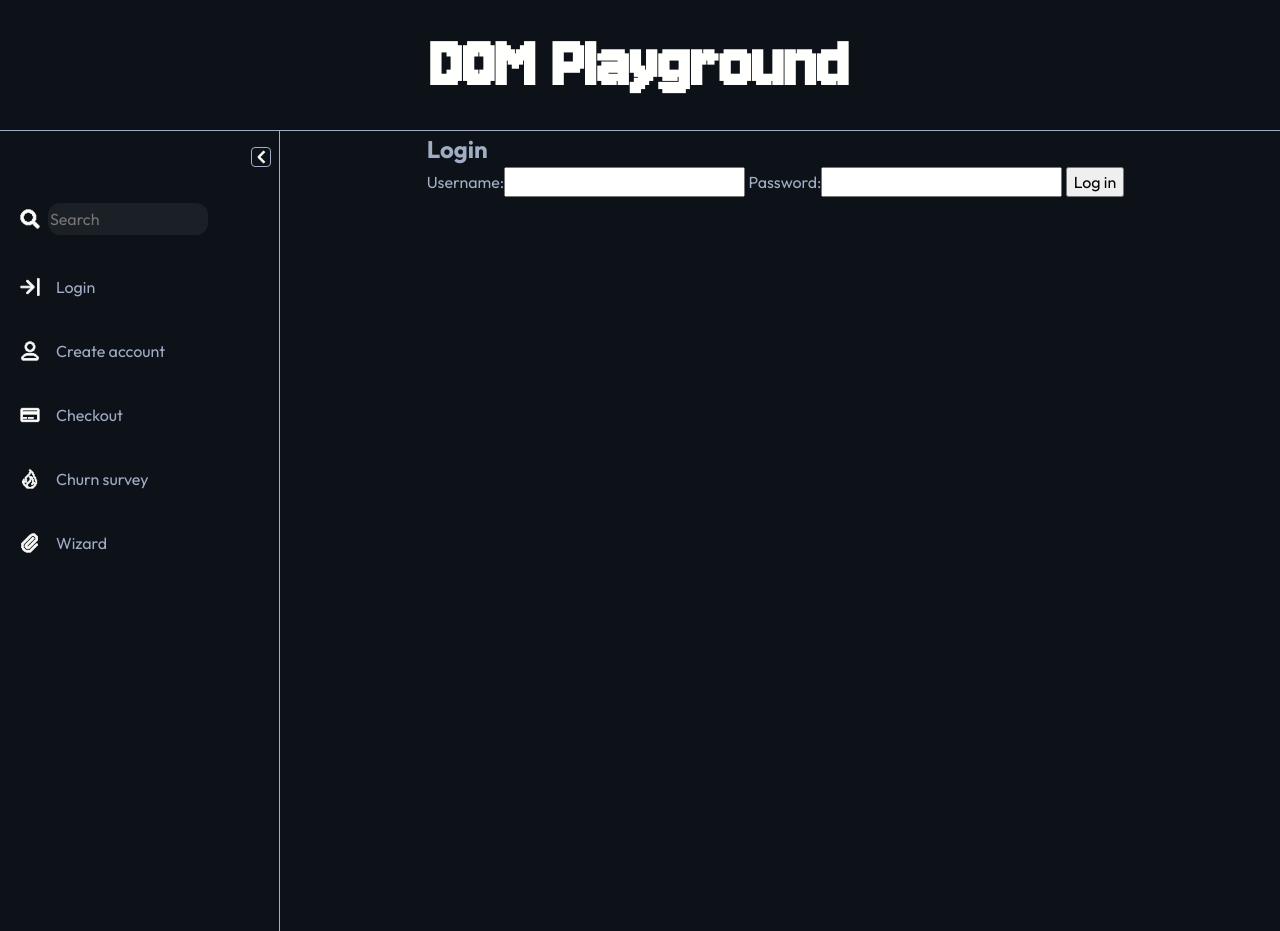
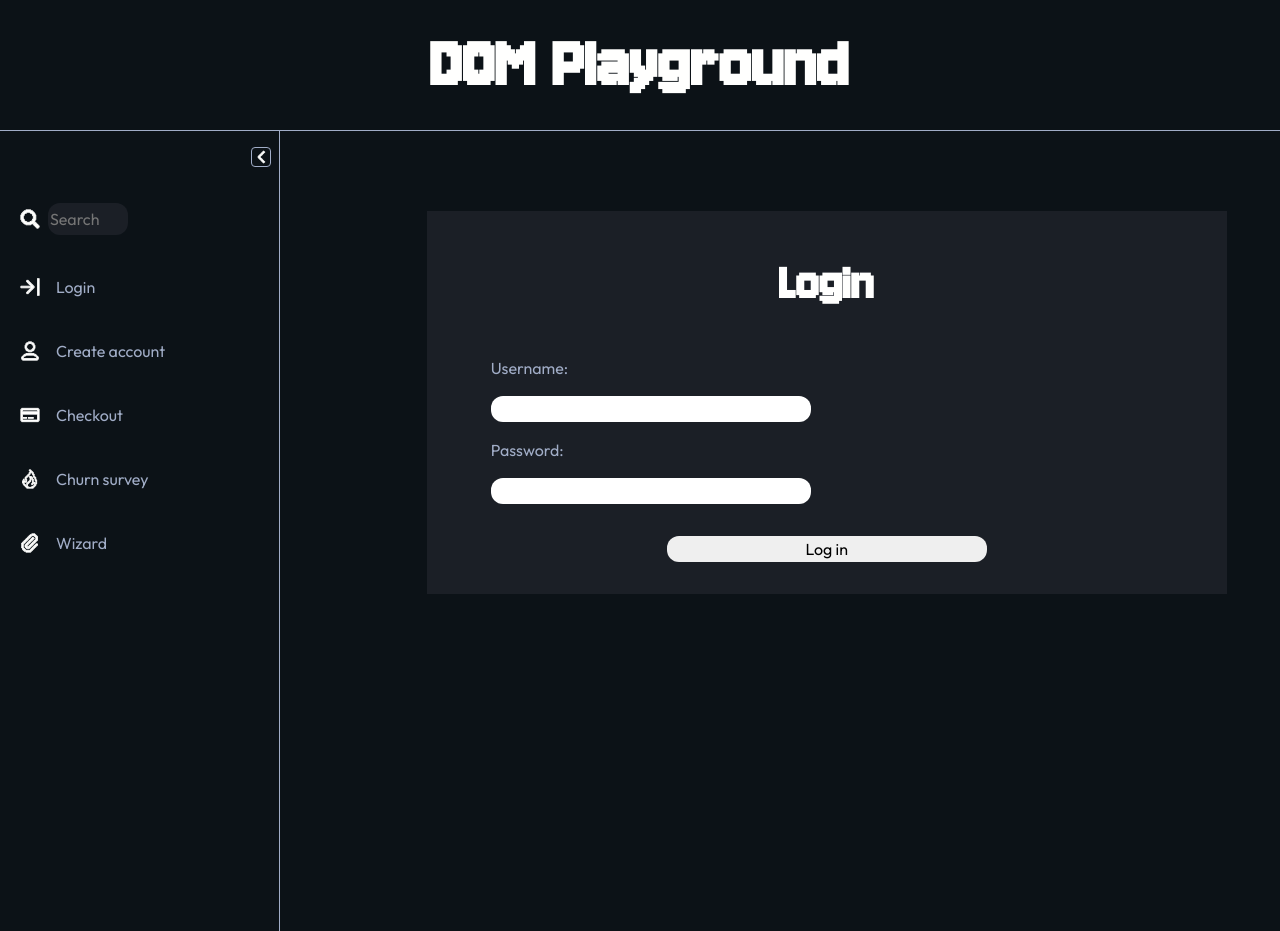
Before and after one commit to advazq/forms-dom, a website: page src/index.html in a window 1280 px wide. Drawn offline with Linux system fonts and the light colour scheme.

Commit message:
started login section

```diff
--- a/src/css/global.css
+++ b/src/css/global.css
@@ -138,19 +138,64 @@ color: var(--white);
     border-radius: 12px;
     border: none;
     background-color: var(--dark-grey);
-    width: 10rem;
+    width: 5rem;
     height: 2rem;
+    transition: width 300ms ease-in;
 
     &:focus {
       color: var(--white);
-      text-decoration: none;
+      width: 100%;
     }
   }
 }
 
 main {
   grid-area: main;
+  display: flex;
+  flex-direction: column;
+
 }
+
+.main-section {
+  background-color: var(--dark-grey);
+  width: 50rem;
+  margin: 5rem 0 5rem 0;
+  padding: 2rem 4rem;
+
+
+  .main-title {
+    display: flex;
+    justify-content: center;
+    align-items: center;
+    font-family: var(--pixel-font);
+    color: var(--white);
+    font-size: 36px;
+    padding-bottom: 2rem;
+  }
+
+}
+
+.playground-container form {
+  display: flex;
+  flex-direction: column;
+  gap: 1rem;
+
+  input {
+    width: 20rem;
+    border: none;
+    border-radius: 12px;
+  }
+
+  .button {
+  width: 20rem;
+  align-self: center;
+  margin-top: 1rem;
+  border: none;
+  border-radius: 12px;
+  }
+}
+
+
 
 /* Temporal */
 
--- a/src/index.html
+++ b/src/index.html
@@ -110,15 +110,17 @@
       </menu>
     </nav>
     <main>
-      <section class="main login">
+      <section class="main-section login">
         <div class="main-title">
           <h2>Login</h2>
         </div>
         <div class="playground-container login-container">
           <form>
-            <label>Username:<input type="email" /></label>
-            <label>Password:<input type="password" /></label>
-            <button type="submit">Log in</button>
+            <label for="username">Username:</label
+            ><input type="email" id="username" name="username" />
+            <label for="password">Password:</label>
+            <input type="password" id="password" name="password" />
+            <button type="submit" class="button form-button">Log in</button>
           </form>
         </div>
       </section>
```
